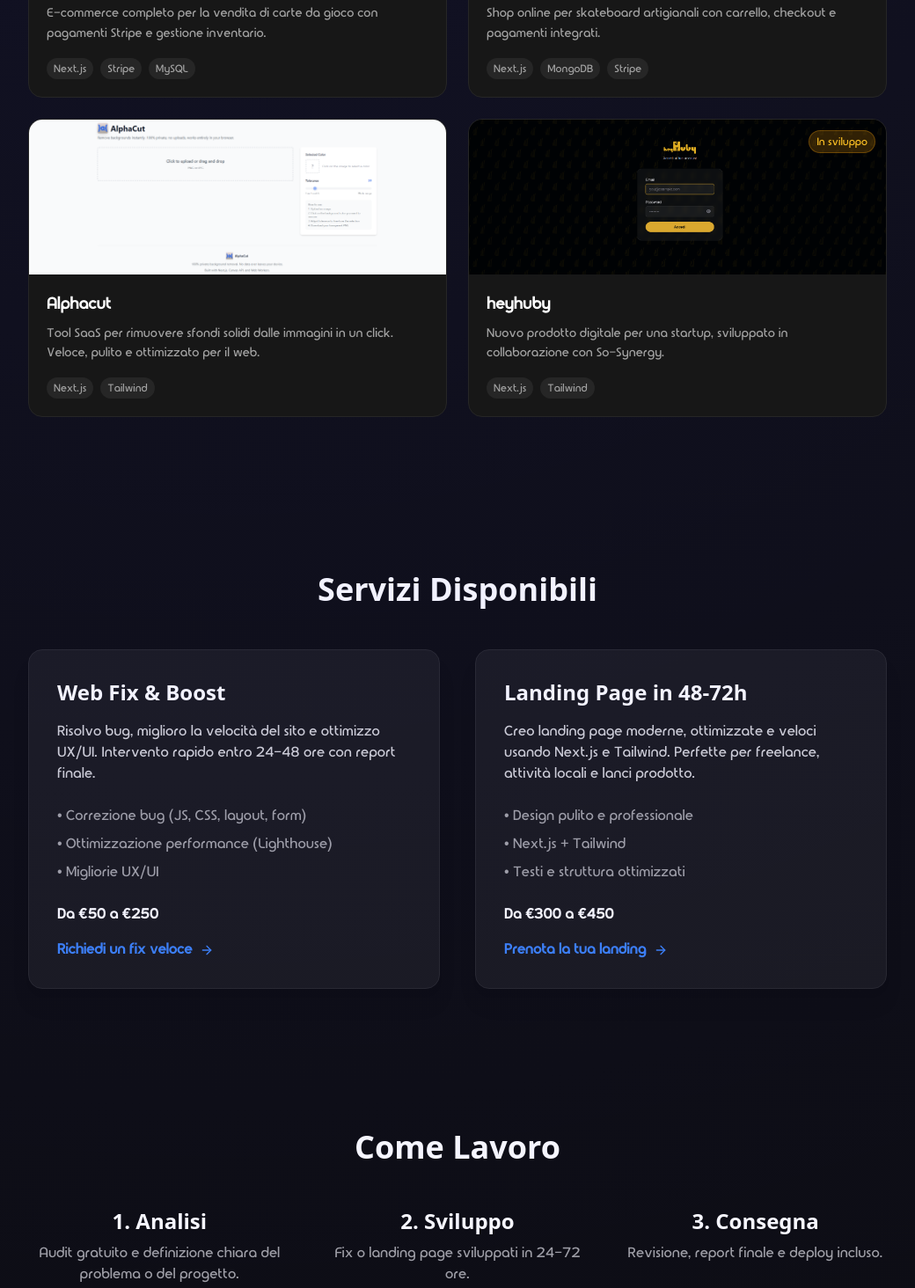
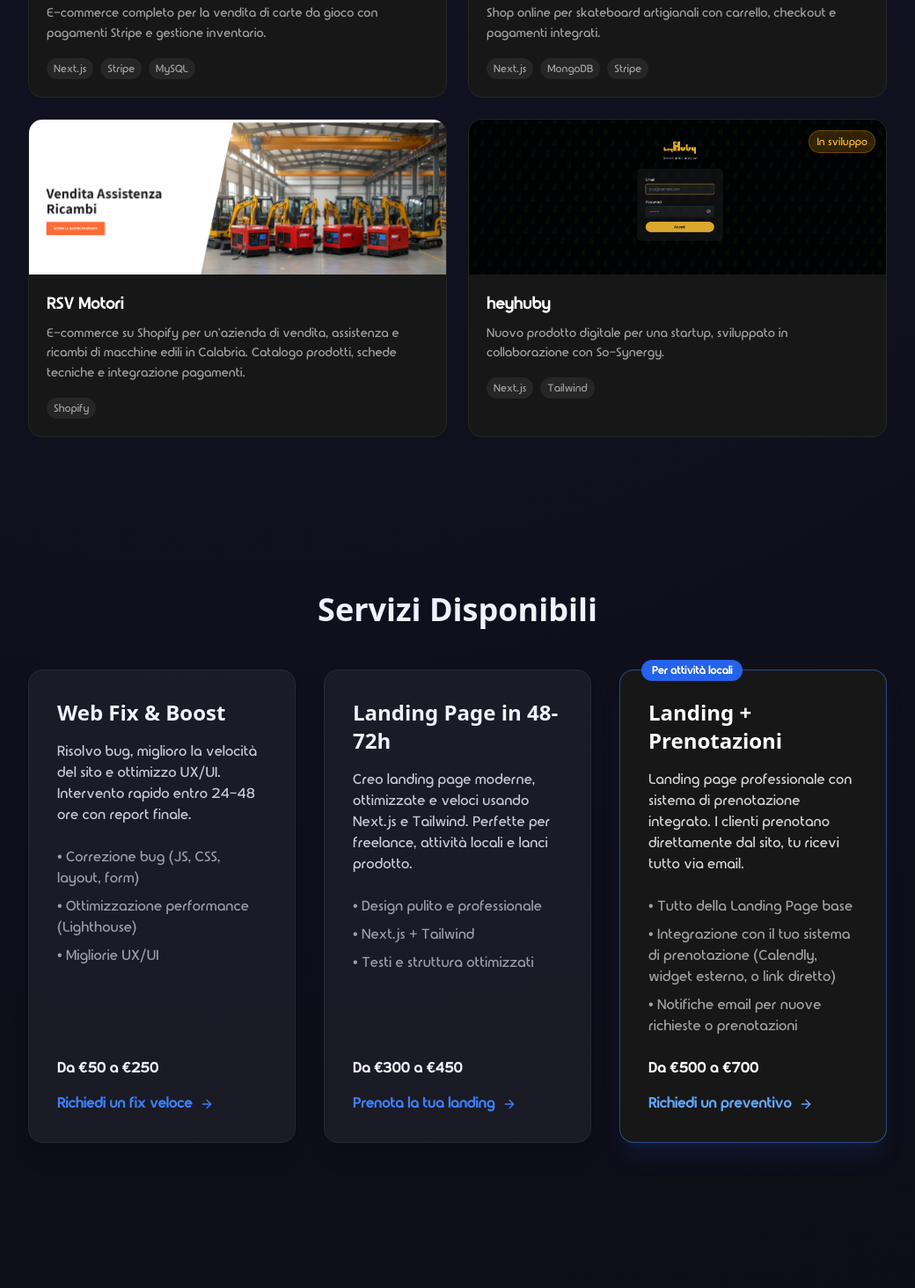
Before and after one commit to Mate-usz/my-portfolio-2024, a Next.js app: page / in a window 1280 px wide. Shown: the part 1160-2624 px from the top of the page at 88% size, without its empty margins (120-1160 px from the left). Built offline with nearby package versions, Linux system fonts and the light colour scheme.

Commit message:
feat: SEO improved & new project

```diff
--- a/app/(niches)/[slug]/page.js
+++ b/app/(niches)/[slug]/page.js
@@ -22,7 +22,7 @@ export default function NichePage({ params }) {
   return (
     <div className="relative min-h-screen bg-neutral-950">
       <div className="pointer-events-none absolute inset-0 bg-[radial-gradient(circle_at_30%_10%,rgba(80,80,255,0.12),transparent_80%)]" />
-      <ServicesLanding headline={niche.headline} subheading={niche.subheading} />
+      <ServicesLanding headline={niche.headline} subheading={niche.subheading} whatsappMessage={niche.whatsappMessage} />
     </div>
   );
 }
--- a/app/ServicesLanding.js
+++ b/app/ServicesLanding.js
@@ -8,6 +8,7 @@ import { ArrowRight, Quote } from "lucide-react";
 export default function ServicesLanding({
   headline = "Il tuo sito non porta clienti?",
   subheading = "Creo landing page che trasformano visitatori in contatti, pronte in 48 ore. Niente agenzie, niente attese. Parli direttamente con me.",
+  whatsappMessage = "Ciao Mateusz, vorrei informazioni sui tuoi servizi",
 }) {
   const [formStatus, setFormStatus] = useState("");
 
@@ -36,12 +37,15 @@ export default function ServicesLanding({
         initial={{ opacity: 0, y: 40 }}
         animate={{ opacity: 1, y: 0 }}
         transition={{ duration: 0.6 }}
-        className="max-w-5xl mx-auto px-6 py-24 text-center"
+        className="relative max-w-5xl mx-auto px-6 py-24 text-center"
       >
-        <h1 className="text-4xl md:text-6xl font-bold mb-6 font-sans">
+        {/* Glow blob behind title */}
+        <div className="pointer-events-none absolute left-1/2 top-1/2 -translate-x-1/2 -translate-y-2/3 w-[700px] h-[320px] rounded-full bg-blue-600/25 blur-[120px]" />
+
+        <h1 className="relative text-4xl md:text-6xl font-bold mb-6 font-sans bg-gradient-to-b from-white to-neutral-400 bg-clip-text text-transparent">
           {headline}
         </h1>
-        <p className="text-lg md:text-xl text-neutral-300 max-w-2xl mx-auto mb-10">
+        <p className="relative text-lg md:text-xl text-neutral-300 max-w-2xl mx-auto mb-10">
           {subheading}
         </p>
         <a
@@ -151,12 +155,12 @@ export default function ServicesLanding({
               tech: ["Next.js", "MongoDB", "Stripe"],
             },
             {
-              title: "Alphacut",
+              title: "RSV Motori",
               description:
-                "Tool SaaS per rimuovere sfondi solidi dalle immagini in un click. Veloce, pulito e ottimizzato per il web.",
-              image: "/alphacut.png",
-              href: "https://alphacut.pics",
-              tech: ["Next.js", "Tailwind"],
+                "E-commerce su Shopify per un'azienda di vendita, assistenza e ricambi di macchine edili in Calabria. Catalogo prodotti, schede tecniche e integrazione pagamenti.",
+              image: "/rsvmotori.png",
+              href: "https://rsvmotorisrl.it",
+              tech: ["Shopify"],
               wip: false,
             },
             {
@@ -223,14 +227,14 @@ export default function ServicesLanding({
           Servizi Disponibili
         </h2>
 
-        <div className="grid md:grid-cols-2 gap-10">
+        <div className="grid md:grid-cols-3 gap-8">
           {/* SERVIZIO A */}
           <motion.div
             initial={{ opacity: 0, y: 30 }}
             whileInView={{ opacity: 1, y: 0 }}
             viewport={{ once: true }}
             transition={{ duration: 0.5 }}
-            className="bg-neutral-900 p-8 rounded-2xl border border-neutral-800 shadow-xl"
+            className="bg-neutral-900 p-8 rounded-2xl border border-neutral-800 shadow-xl flex flex-col"
           >
             <h3 className="text-2xl font-bold mb-4 font-sans">
               Web Fix & Boost
@@ -239,7 +243,7 @@ export default function ServicesLanding({
               Risolvo bug, miglioro la velocità del sito e ottimizzo UX/UI.
               Intervento rapido entro 24-48 ore con report finale.
             </p>
-            <ul className="space-y-2 text-neutral-400 mb-6">
+            <ul className="space-y-2 text-neutral-400 mb-6 flex-1">
               <li>• Correzione bug (JS, CSS, layout, form)</li>
               <li>• Ottimizzazione performance (Lighthouse)</li>
               <li>• Migliorie UX/UI</li>
@@ -249,17 +253,18 @@ export default function ServicesLanding({
               href="#contatti"
               className="text-blue-500 hover:underline font-semibold"
             >
-              Richiedi un fix veloce <ArrowRight className="w-4 h-4 inline ml-1" />
+              Richiedi un fix veloce{" "}
+              <ArrowRight className="w-4 h-4 inline ml-1" />
             </a>
           </motion.div>
 
-          {/* SERVIZIO C */}
+          {/* SERVIZIO B */}
           <motion.div
             initial={{ opacity: 0, y: 30 }}
             whileInView={{ opacity: 1, y: 0 }}
             viewport={{ once: true }}
             transition={{ duration: 0.5 }}
-            className="bg-neutral-900 p-8 rounded-2xl border border-neutral-800 shadow-xl"
+            className="bg-neutral-900 p-8 rounded-2xl border border-neutral-800 shadow-xl flex flex-col"
           >
             <h3 className="text-2xl font-bold mb-4 font-sans">
               Landing Page in 48-72h
@@ -269,7 +274,7 @@ export default function ServicesLanding({
               Tailwind. Perfette per freelance, attività locali e lanci
               prodotto.
             </p>
-            <ul className="space-y-2 text-neutral-400 mb-6">
+            <ul className="space-y-2 text-neutral-400 mb-6 flex-1">
               <li>• Design pulito e professionale</li>
               <li>• Next.js + Tailwind</li>
               <li>• Testi e struttura ottimizzati</li>
@@ -279,7 +284,45 @@ export default function ServicesLanding({
               href="#contatti"
               className="text-blue-500 hover:underline font-semibold"
             >
-              Prenota la tua landing <ArrowRight className="w-4 h-4 inline ml-1" />
+              Prenota la tua landing{" "}
+              <ArrowRight className="w-4 h-4 inline ml-1" />
+            </a>
+          </motion.div>
+
+          {/* SERVIZIO C - PREMIUM */}
+          <motion.div
+            initial={{ opacity: 0, y: 30 }}
+            whileInView={{ opacity: 1, y: 0 }}
+            viewport={{ once: true }}
+            transition={{ duration: 0.5, delay: 0.1 }}
+            className="relative bg-neutral-900 p-8 rounded-2xl border border-blue-500/50 shadow-xl shadow-blue-900/20 flex flex-col"
+          >
+            <span className="absolute -top-3 left-6 bg-blue-600 text-white text-xs font-semibold px-3 py-1 rounded-full">
+              Per attività locali
+            </span>
+            <h3 className="text-2xl font-bold mb-4 font-sans">
+              Landing + Prenotazioni
+            </h3>
+            <p className="text-neutral-300 mb-6">
+              Landing page professionale con sistema di prenotazione integrato.
+              I clienti prenotano direttamente dal sito, tu ricevi tutto via
+              email.
+            </p>
+            <ul className="space-y-2 text-neutral-400 mb-6 flex-1">
+              <li>• Tutto della Landing Page base</li>
+              <li>
+                • Integrazione con il tuo sistema di prenotazione (Calendly,
+                widget esterno, o link diretto)
+              </li>
+              <li>• Notifiche email per nuove richieste o prenotazioni</li>
+            </ul>
+            <p className="text-white font-semibold mb-4">Da €500 a €700</p>
+            <a
+              href="#contatti"
+              className="text-blue-400 hover:underline font-semibold"
+            >
+              Richiedi un preventivo{" "}
+              <ArrowRight className="w-4 h-4 inline ml-1" />
             </a>
           </motion.div>
         </div>
@@ -402,11 +445,11 @@ export default function ServicesLanding({
           {[
             {
               q: "Quanto costa creare una landing page?",
-              a: "Da €300 a €450 tutto incluso: design, sviluppo, testi ottimizzati e deploy. Il prezzo esatto dipende dalla complessità della pagina.",
+              a: "Da €300 tutto incluso: design, sviluppo, testi ottimizzati e deploy. Il prezzo esatto dipende dalla complessità della pagina.",
             },
             {
               q: "In quanto tempo viene consegnata?",
-              a: "48–72 ore dalla conferma del progetto e ricezione dei materiali. Per i fix tecnici, 24–48 ore.",
+              a: "48-72 ore dalla conferma del progetto e ricezione dei materiali. Per i fix tecnici, 24-48 ore.",
             },
             {
               q: "Cosa mi serve per iniziare?",
@@ -417,8 +460,8 @@ export default function ServicesLanding({
               a: "Sì, includo una sessione di revisioni nel prezzo. Modifiche successive rientrano nel servizio Web Fix & Boost.",
             },
             {
-              q: "Lavori solo con Next.js o anche con WordPress?",
-              a: "Principalmente Next.js e React, che garantiscono performance e velocità superiori. Posso valutare WordPress su richiesta.",
+              q: "Lavori solo con Next.js o anche altro?",
+              a: "Principalmente Next.js e React, che garantiscono performance e velocità superiori. Posso valutare WordPress o altre piattaforme su richiesta.",
             },
             {
               q: "Lavori con clienti in tutta Italia?",
@@ -430,7 +473,7 @@ export default function ServicesLanding({
             },
             {
               q: "Come funziona il pagamento?",
-              a: "50% all'avvio del progetto, 50% alla consegna. Accetto bonifico bancario e PayPal.",
+              a: "50% all'avvio del progetto, 50% alla consegna.",
             },
             {
               q: "Garantisci nuovi clienti dopo la consegna?",
@@ -504,7 +547,7 @@ export default function ServicesLanding({
       </motion.section>
       {/* WHATSAPP STICKY */}
       <a
-        href="https://wa.me/393483749656?text=Ciao%20Mateusz%2C%20vorrei%20informazioni%20sui%20tuoi%20servizi"
+        href={`https://wa.me/393483749656?text=${encodeURIComponent(whatsappMessage)}`}
         target="_blank"
         rel="noopener noreferrer"
         aria-label="Contattami su WhatsApp"
--- a/app/page.js
+++ b/app/page.js
@@ -70,6 +70,16 @@ const jsonLd = {
           priceCurrency: "EUR",
         },
       },
+      {
+        "@type": "Offer",
+        itemOffered: { "@type": "Service", name: "Landing Page + Prenotazioni" },
+        priceSpecification: {
+          "@type": "PriceSpecification",
+          minPrice: 500,
+          maxPrice: 700,
+          priceCurrency: "EUR",
+        },
+      },
     ],
   },
 };
```
Also changed, not shown: data/niches.js (+8 -1 lines), public/rsvmotori.PNG (added).
